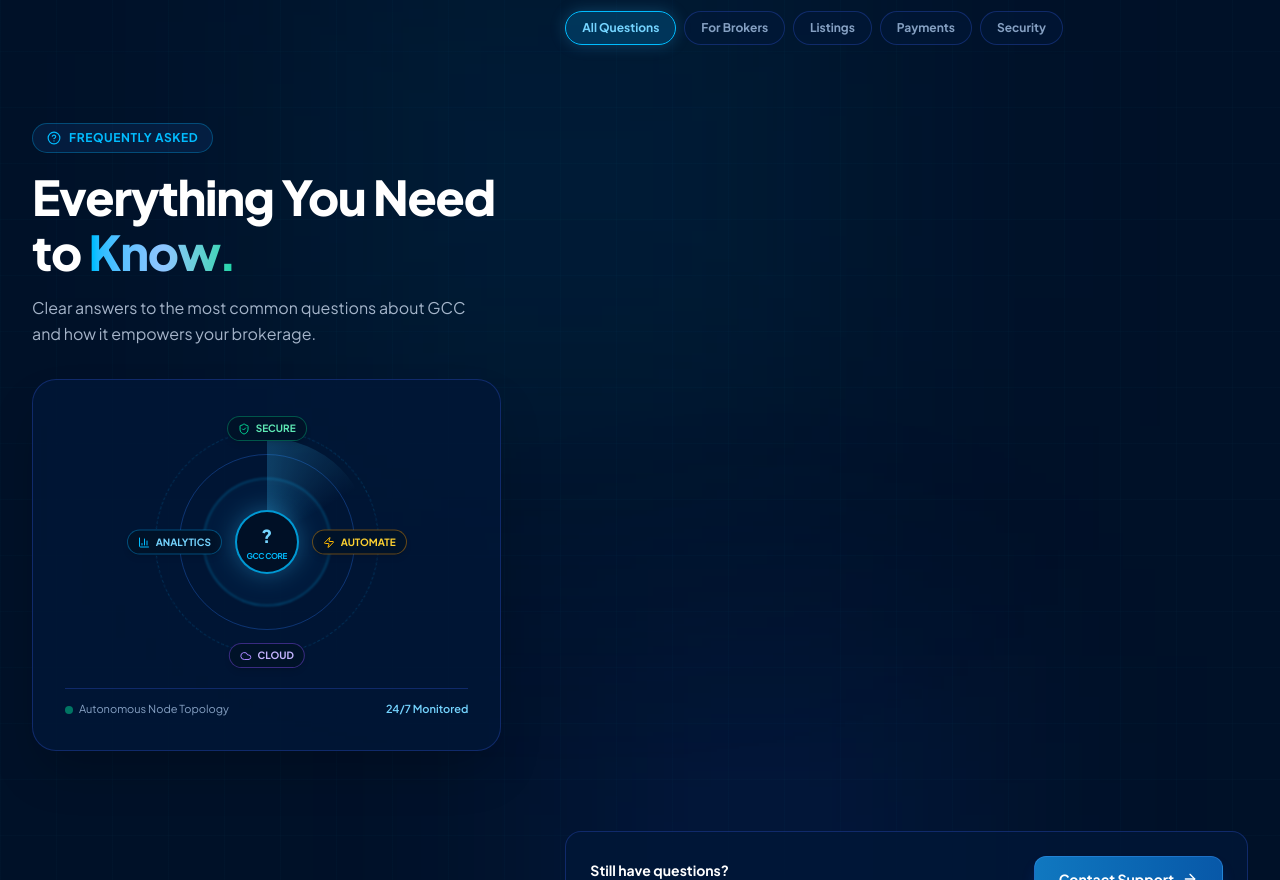
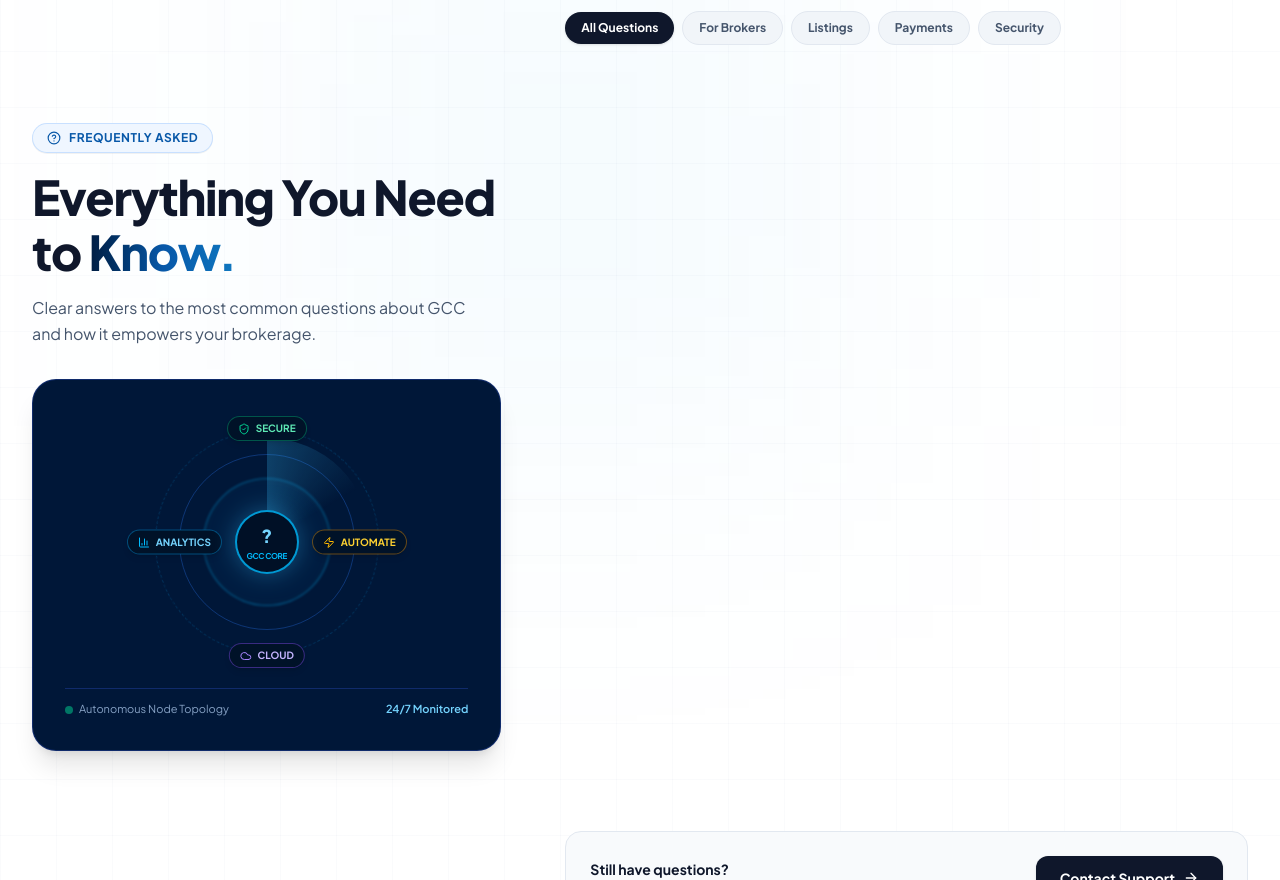
Before and after one commit to mwaqarkt/aqarqore-landing-page, a React (Vite) app: page / in a window 1280 px wide. Shown: the part 11120-12000 px from the top of the page. Built offline with nearby package versions, Linux system fonts and the light colour scheme.

Commit message:
style: convert FAQ section to crisp white enterprise background with refined cards and typography

```diff
--- a/src/App.jsx
+++ b/src/App.jsx
@@ -2745,13 +2745,12 @@
       </section>
 
       {/* -------------------------------------------------------------------------- */}
-      {/* 8B. FAQ: PREMIUM ENTERPRISE KNOWLEDGE SECTION                              */}
+      {/* 8B. FAQ: PREMIUM ENTERPRISE KNOWLEDGE SECTION (WHITE CANVAS)               */}
       {/* -------------------------------------------------------------------------- */}
-      <section id="faq" className="py-24 sm:py-32 bg-[#001128] text-white relative border-b border-blue-950/80 overflow-hidden">
-        {/* Subtle Technical Layers */}
-        <div className="absolute inset-0 bg-[linear-gradient(to_right,rgba(56,189,248,0.02)_1px,transparent_1px),linear-gradient(to_bottom,rgba(56,189,248,0.02)_1px,transparent_1px)] bg-[size:3.5rem_3.5rem] pointer-events-none" />
-        <div className="absolute top-1/4 left-1/4 -translate-y-1/2 w-[500px] h-[500px] bg-sky-500/10 blur-[150px] pointer-events-none" />
-        <div className="absolute bottom-0 right-1/4 w-[400px] h-[400px] bg-blue-600/10 blur-[130px] pointer-events-none" />
+      <section id="faq" className="py-24 sm:py-32 bg-white text-slate-900 relative border-b border-slate-200/80 overflow-hidden">
+        {/* Subtle Technical Grid Layers */}
+        <div className="absolute inset-0 bg-[linear-gradient(to_right,rgba(0,48,104,0.02)_1px,transparent_1px),linear-gradient(to_bottom,rgba(0,48,104,0.02)_1px,transparent_1px)] bg-[size:3.5rem_3.5rem] pointer-events-none" />
+        <div className="absolute top-1/4 left-1/4 -translate-y-1/2 w-[500px] h-[500px] bg-sky-500/5 blur-[150px] pointer-events-none" />
 
         <div className="max-w-7xl mx-auto px-4 sm:px-6 lg:px-8 relative z-10">
           <div className="grid grid-cols-1 lg:grid-cols-12 gap-12 xl:gap-16 items-start">
@@ -2768,24 +2767,24 @@
             >
               {/* Eyebrow */}
               <div className="space-y-4">
-                <span className="inline-flex items-center gap-2 px-3.5 py-1.5 rounded-full bg-blue-500/10 border border-sky-400/30 text-sky-400 text-xs font-mono font-bold uppercase tracking-wider shadow-2xs">
-                  <HelpCircle className="w-3.5 h-3.5 text-sky-400" />
+                <span className="inline-flex items-center gap-2 px-3.5 py-1.5 rounded-full bg-blue-50 border border-blue-200/80 text-[#0858A8] text-xs font-mono font-bold uppercase tracking-wider shadow-2xs">
+                  <HelpCircle className="w-3.5 h-3.5 text-[#0858A8]" />
                   <span>FREQUENTLY ASKED</span>
                 </span>
 
                 {/* Main Heading */}
-                <h2 className="text-3xl sm:text-4xl lg:text-5xl font-black tracking-tight leading-[1.15] text-white">
+                <h2 className="text-3xl sm:text-4xl lg:text-5xl font-black tracking-tight leading-[1.15] text-slate-900">
                   {isRtl ? (
                     <>
                       كل ما تحتاج لمعرفته{' '}
-                      <span className="text-transparent bg-clip-text bg-gradient-to-r from-sky-400 via-blue-300 to-[#00D6A3]">
+                      <span className="text-transparent bg-clip-text bg-gradient-to-r from-[#001D42] via-[#0858A8] to-[#1078C0]">
                         عن المنظومة.
                       </span>
                     </>
                   ) : (
                     <>
                       Everything You Need to{' '}
-                      <span className="text-transparent bg-clip-text bg-gradient-to-r from-sky-400 via-blue-300 to-[#00D6A3]">
+                      <span className="text-transparent bg-clip-text bg-gradient-to-r from-[#001D42] via-[#0858A8] to-[#1078C0]">
                         Know.
                       </span>
                     </>
@@ -2793,7 +2792,7 @@
                 </h2>
 
                 {/* Supporting Text */}
-                <p className="text-blue-100/75 text-sm sm:text-base leading-relaxed font-normal max-w-md">
+                <p className="text-slate-600 text-sm sm:text-base leading-relaxed font-normal max-w-md">
                   {isRtl ? (
                     'إجابات واضحة ودقيقة لأكثر الأسئلة شيوعاً حول منظومة دول مجلس التعاون وكيف تمكّن وكالتك العقارية من النمو.'
                   ) : (
@@ -2803,7 +2802,7 @@
               </div>
 
               {/* Technical System Radar Visual */}
-              <div className="p-6 sm:p-8 rounded-3xl bg-[#001738]/80 border border-blue-900/60 shadow-2xl relative overflow-hidden group">
+              <div className="p-6 sm:p-8 rounded-3xl bg-[#001738] text-white border border-blue-900/60 shadow-xl relative overflow-hidden group">
                 <div className="relative w-full max-w-[280px] h-[260px] mx-auto flex items-center justify-center">
 
                   {/* Concentric Orbital Rings */}
@@ -2883,8 +2882,8 @@
                     onClick={() => setFaqCategory(tab.id)}
                     className={`px-4 py-2 rounded-full text-xs font-bold transition-all cursor-pointer ${
                       faqCategory === tab.id
-                        ? 'bg-sky-500/20 text-sky-300 border border-sky-400 shadow-[0_0_15px_rgba(56,189,248,0.25)]'
-                        : 'bg-[#001738]/60 text-blue-200/70 hover:text-white border border-blue-900/60 hover:border-blue-700'
+                        ? 'bg-slate-900 text-white shadow-sm'
+                        : 'bg-[#F1F5F9] text-slate-600 hover:text-slate-900 border border-slate-200 hover:border-slate-300'
                     }`}
                   >
                     {tab.label}
@@ -2945,8 +2944,8 @@
                         transition={{ duration: 0.3 }}
                         className={`rounded-2xl transition-all duration-300 border ${
                           isOpen
-                            ? 'bg-[#001F47]/95 border-sky-400 shadow-[0_10px_35px_rgba(8,120,209,0.25)] -translate-y-0.5'
-                            : 'bg-[#001738]/90 hover:bg-[#001C42] border-blue-900/60 hover:border-sky-500/50 hover:-translate-y-0.5 shadow-sm'
+                            ? 'bg-white border-sky-400 shadow-md ring-1 ring-sky-200/50 -translate-y-0.5'
+                            : 'bg-[#F8FAFC] hover:bg-white border-slate-200 hover:border-slate-300 hover:-translate-y-0.5 shadow-2xs'
                         }`}
                       >
                         <button
@@ -2956,18 +2955,20 @@
                           className="w-full p-5 sm:p-6 flex items-start justify-between gap-4 text-left cursor-pointer group"
                         >
                           <div className="flex items-start gap-4">
-                            <span className="text-xs font-mono font-semibold text-sky-400 mt-1 shrink-0">
+                            <span className="text-xs font-mono font-bold text-[#0858A8] mt-1 shrink-0">
                               {faq.id}
                             </span>
-                            <span className="text-base sm:text-lg font-bold text-white group-hover:text-sky-200 transition-colors leading-snug">
+                            <span className={`text-base sm:text-lg font-bold transition-colors leading-snug ${
+                              isOpen ? 'text-[#001D42]' : 'text-slate-900 group-hover:text-[#0858A8]'
+                            }`}>
                               {faq.question}
                             </span>
                           </div>
 
                           <div className={`w-8 h-8 rounded-full flex items-center justify-center shrink-0 transition-all duration-300 ${
                             isOpen
-                              ? 'bg-sky-500 text-white shadow-md rotate-180'
-                              : 'bg-blue-950 border border-blue-800 text-blue-300 group-hover:border-sky-400 group-hover:text-white group-hover:scale-105'
+                              ? 'bg-[#0858A8] text-white shadow-xs rotate-180'
+                              : 'bg-slate-200/80 text-slate-600 group-hover:bg-blue-100 group-hover:text-[#0858A8] group-hover:scale-105'
                           }`}>
                             {isOpen ? <Minus className="w-4 h-4" /> : <Plus className="w-4 h-4" />}
                           </div>
@@ -2982,39 +2983,39 @@
                               transition={{ duration: 0.3, ease: [0.16, 1, 0.3, 1] }}
                               className="overflow-hidden"
                             >
-                              <div className="px-5 sm:px-6 pb-6 pt-1 pl-12 sm:pl-14 text-sm sm:text-[14.5px] text-blue-100/80 leading-relaxed border-t border-blue-900/60 space-y-4">
+                              <div className="px-5 sm:px-6 pb-6 pt-1 pl-12 sm:pl-14 text-sm sm:text-[14.5px] text-slate-600 leading-relaxed border-t border-slate-100 space-y-4">
                                 <p>{faq.answer}</p>
 
                                 {/* 3 Feature Indicators on Expanded Card */}
                                 {faq.hasFeatureBox && (
-                                  <div className="p-4 rounded-2xl bg-[#001228]/90 border border-sky-500/30 grid grid-cols-1 sm:grid-cols-3 gap-3 text-center sm:text-left">
+                                  <div className="p-4 rounded-2xl bg-[#F0F7FF] border border-blue-200/70 grid grid-cols-1 sm:grid-cols-3 gap-3 text-center sm:text-left">
                                     <div className="flex items-center sm:items-start gap-2.5">
-                                      <div className="w-7 h-7 rounded-lg bg-sky-500/20 text-sky-300 flex items-center justify-center shrink-0 border border-sky-400/30">
+                                      <div className="w-7 h-7 rounded-lg bg-blue-100 text-[#0858A8] flex items-center justify-center shrink-0 border border-blue-200">
                                         <Rocket className="w-3.5 h-3.5" />
                                       </div>
                                       <div>
-                                        <div className="text-[11px] font-bold text-white">Quick Setup</div>
-                                        <div className="text-[10px] font-mono text-sky-300">24–48 Hours</div>
+                                        <div className="text-[11px] font-bold text-slate-900">Quick Setup</div>
+                                        <div className="text-[10px] font-mono text-[#0858A8] font-bold">24–48 Hours</div>
                                       </div>
                                     </div>
 
                                     <div className="flex items-center sm:items-start gap-2.5">
-                                      <div className="w-7 h-7 rounded-lg bg-emerald-500/20 text-emerald-300 flex items-center justify-center shrink-0 border border-emerald-400/30">
+                                      <div className="w-7 h-7 rounded-lg bg-emerald-100 text-emerald-700 flex items-center justify-center shrink-0 border border-emerald-200">
                                         <Users className="w-3.5 h-3.5" />
                                       </div>
                                       <div>
-                                        <div className="text-[11px] font-bold text-white">Expert Onboarding</div>
-                                        <div className="text-[10px] font-mono text-emerald-300">Personal Support</div>
+                                        <div className="text-[11px] font-bold text-slate-900">Expert Onboarding</div>
+                                        <div className="text-[10px] font-mono text-emerald-700 font-bold">Personal Support</div>
                                       </div>
                                     </div>
 
                                     <div className="flex items-center sm:items-start gap-2.5">
-                                      <div className="w-7 h-7 rounded-lg bg-amber-500/20 text-amber-300 flex items-center justify-center shrink-0 border border-amber-400/30">
+                                      <div className="w-7 h-7 rounded-lg bg-amber-100 text-amber-700 flex items-center justify-center shrink-0 border border-amber-200">
                                         <Play className="w-3.5 h-3.5" />
                                       </div>
                                       <div>
-                                        <div className="text-[11px] font-bold text-white">Go Live Fast</div>
-                                        <div className="text-[10px] font-mono text-amber-300">Start Winning</div>
+                                        <div className="text-[11px] font-bold text-slate-900">Go Live Fast</div>
+                                        <div className="text-[10px] font-mono text-amber-700 font-bold">Start Winning</div>
                                       </div>
                                     </div>
                                   </div>
@@ -3029,15 +3030,15 @@
               </div>
 
               {/* Bottom Support CTA Prompt */}
-              <div className="mt-8 p-5 sm:p-6 rounded-2xl bg-[#001738]/80 border border-blue-900/60 flex flex-col sm:flex-row items-center justify-between gap-4">
+              <div className="mt-8 p-5 sm:p-6 rounded-2xl bg-[#F8FAFC] border border-slate-200 flex flex-col sm:flex-row items-center justify-between gap-4">
                 <div className="text-center sm:text-left">
-                  <div className="text-sm font-bold text-white">Still have questions?</div>
-                  <div className="text-xs text-blue-200/70 mt-0.5">Our team is here to help you.</div>
+                  <div className="text-sm font-bold text-slate-900">Still have questions?</div>
+                  <div className="text-xs text-slate-500 mt-0.5">Our team is here to help you.</div>
                 </div>
 
                 <a
                   href={DEMO_CTA_URL}
-                  className="px-6 py-3 rounded-xl bg-gradient-to-r from-[#1078C0] to-[#0858A8] hover:from-sky-500 hover:to-[#1078C0] text-white font-bold text-xs sm:text-sm shadow-lg shadow-blue-600/25 transition-all transform hover:-translate-y-0.5 border border-blue-400/30 flex items-center gap-2 cursor-pointer shrink-0"
+                  className="px-6 py-3 rounded-xl bg-slate-900 hover:bg-slate-800 text-white font-bold text-xs sm:text-sm shadow-sm hover:shadow-md transition-all transform hover:-translate-y-0.5 flex items-center gap-2 cursor-pointer shrink-0"
                 >
                   <span>Contact Support</span>
                   <ArrowRight className="w-4 h-4" />
```
